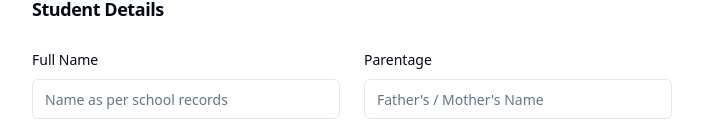
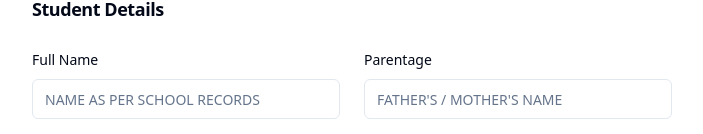
Before and after one commit to Yesmeadia/Genius, a Next.js app: page / in a window 1280 px wide. Shown: the part 666-800 px from the top of the page, without its empty margins (288-991 px from the left). Built offline with nearby package versions, Linux system fonts and the light colour scheme; no server answers.

Commit message:
upparcase added

```diff
--- a/src/components/RegistrationForm.tsx
+++ b/src/components/RegistrationForm.tsx
@@ -73,9 +73,19 @@ export default function RegistrationForm() {
 
   const onSubmit = async (data: FormData) => {
     setIsSubmitting(true);
+
+    // Ensure all string inputs are strictly uppercase in the database
+    const finalData = {
+      ...data,
+      studentName: data.studentName?.toUpperCase() || "",
+      parentage: data.parentage?.toUpperCase() || "",
+      parentName: data.parentName?.toUpperCase() || "",
+      relation: data.relation?.toUpperCase() || "",
+    };
+
     try {
       await addDoc(collection(db, "registrations"), {
-        ...data,
+        ...finalData,
         createdAt: serverTimestamp(),
       });
       router.push("/success");
@@ -156,9 +166,12 @@ export default function RegistrationForm() {
             <div className="space-y-2">
               <Label htmlFor="studentName" className={errors.studentName ? "text-destructive" : ""}>Full Name</Label>
               <Input
-                {...register("studentName", { required: "Name is required" })}
+                {...register("studentName", {
+                  required: "Name is required",
+                  onChange: (e) => e.target.value = e.target.value.toUpperCase()
+                })}
                 placeholder="Name as per school records"
-                className={errors.studentName ? "border-destructive" : ""}
+                className={`uppercase ${errors.studentName ? "border-destructive" : ""}`}
               />
               {errors.studentName && <p className="text-xs text-destructive mt-1">{errors.studentName.message}</p>}
             </div>
@@ -166,9 +179,12 @@ export default function RegistrationForm() {
             <div className="space-y-2">
               <Label htmlFor="parentage" className={errors.parentage ? "text-destructive" : ""}>Parentage</Label>
               <Input
-                {...register("parentage", { required: "Parentage is required" })}
+                {...register("parentage", {
+                  required: "Parentage is required",
+                  onChange: (e) => e.target.value = e.target.value.toUpperCase()
+                })}
                 placeholder="Father's / Mother's Name"
-                className={errors.parentage ? "border-destructive" : ""}
+                className={`uppercase ${errors.parentage ? "border-destructive" : ""}`}
               />
               {errors.parentage && <p className="text-xs text-destructive mt-1">{errors.parentage.message}</p>}
             </div>
@@ -241,16 +257,24 @@ export default function RegistrationForm() {
               <div className="space-y-2">
                 <Label htmlFor="parentName">Guardian Name</Label>
                 <Input
-                  {...register("parentName", { required: withParent ? "Required" : false })}
+                  {...register("parentName", {
+                    required: withParent ? "Required" : false,
+                    onChange: (e) => e.target.value = e.target.value.toUpperCase()
+                  })}
                   placeholder="Accompanying Parent Name"
+                  className="uppercase"
                 />
               </div>
 
               <div className="space-y-2">
                 <Label htmlFor="relation">Relation</Label>
                 <Input
-                  {...register("relation", { required: withParent ? "Required" : false })}
+                  {...register("relation", {
+                    required: withParent ? "Required" : false,
+                    onChange: (e) => e.target.value = e.target.value.toUpperCase()
+                  })}
                   placeholder="e.g. Father, Mother"
+                  className="uppercase"
                 />
               </div>
 
```
